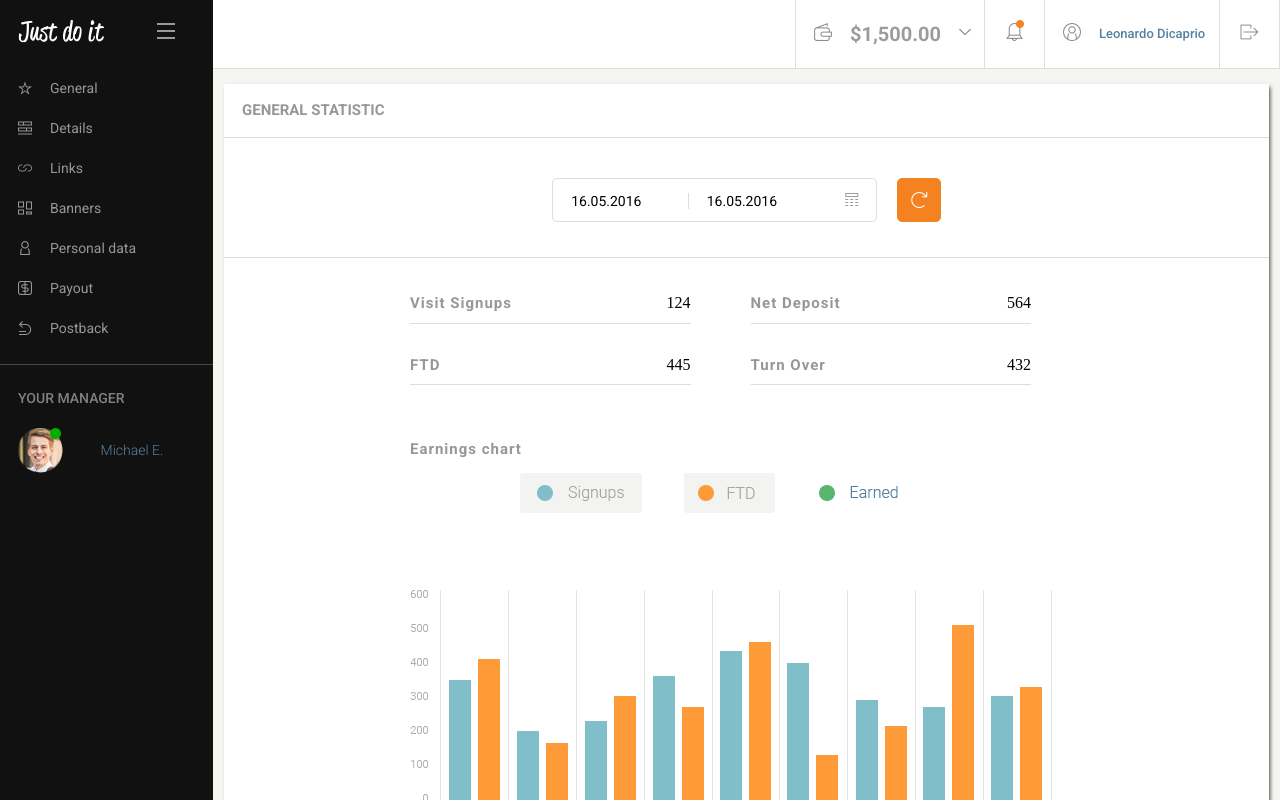
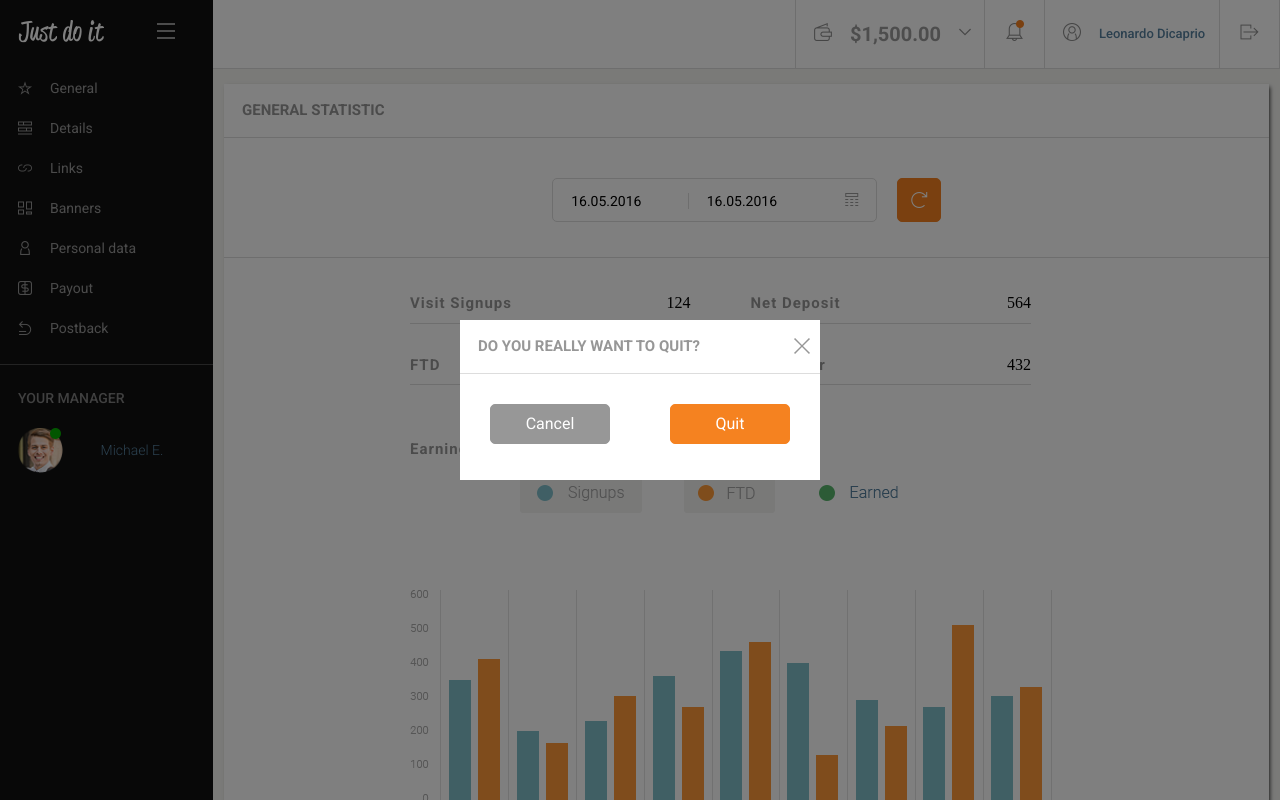
Before and after one commit to cruznovsky/administrationPanel, a website: page index.html in a window 1280 px wide. Both pictures are taken after a click on the element 1249 px from the left and 34 px from the top of the page. Shown: the top 800 px of the page. Drawn offline with Linux system fonts and the light colour scheme.

Commit message:
Add structure of exit modal

```diff
--- a/index.html
+++ b/index.html
@@ -76,7 +76,7 @@
                         <i class="icon-profile icon iconProfile"></i>
                         <p class="topNavbar__profile--name">Leonardo Dicaprio</p>
                     </div>
-                    <div class="topNavbar__exit">
+                    <div class="topNavbar__exit" id="startExit">
                         <i class="icon-quit iconQuit"></i>
                     </div>
                 </div>
@@ -1141,8 +1141,17 @@
                 <button class="login_fields--btn">Enter</button>
             </div>
         </div>
-        <script src="js/script.js">
-        </script>
+        <div class="modal exit" id="exit">
+            <i class="icon-close btn-close js--close"></i>
+            <p class="login_title">Do you really want to Quit?</p>
+            <div class="exit_btns">
+                <button class="exit_btns--btn1">Cancel</button>
+                <button class="exit_btns--btn2">Quit</button>
+            </div>
+        </div>
+    </div>
+    <script src="js/script.js">
+    </script>
 </body>
 
 </html>;
--- a/js/script.js
+++ b/js/script.js
@@ -34,6 +34,7 @@ var newLink = document.getElementsByClassName('addNewLink');
 var newBanner = document.getElementsByClassName('addNewBanner');
 var onlineChat = document.getElementsByClassName('startChat');
 var login = document.getElementById('startLogin');
+var exit = document.getElementById('startExit');
 
 newLink[0].addEventListener('click', function () {
     openModal('#newLink');
@@ -56,3 +57,7 @@ onlineChat[0].addEventListener('click', function () {
 login.addEventListener('click', function () {
     openModal('#login');
 });
+
+exit.addEventListener('click', function () {
+    openModal('#exit');
+});
--- a/sass/_components.scss
+++ b/sass/_components.scss
@@ -14,3 +14,4 @@
 @import "components/newBanner";
 @import "components/onlineChat";
 @import "components/login";
+@import "components/exit";
--- /dev/null
+++ b/sass/components/_exit.scss
@@ -0,0 +1,26 @@
+.exit {
+  width: 360px;
+  height: 160px;
+  &_title {
+    @include cardTitle;
+    margin-top: 0;
+  }
+  &_btns {
+    display: flex;
+    justify-content: space-around;
+    padding-top: 15px;
+    &--btn1 {
+      @include wideButton;
+      margin: 0;
+      background-color: #979797;
+      border-color: #979797;
+      &:hover {
+        background-color: #b1b0b0;
+      }
+    }
+    &--btn2 {
+      @include wideButton;
+      margin: 0;
+    }
+  }
+}
--- a/sass/components/_messanger.scss
+++ b/sass/components/_messanger.scss
@@ -14,6 +14,7 @@
     left: 0;
     padding-left: 18px;
     padding-top: 8px;
+    transition: 0.3s;
     &:hover {
       background-color: rgba(166, 166, 166, 0.1);
       cursor: pointer;
--- a/sass/components/_postbackCard.scss
+++ b/sass/components/_postbackCard.scss
@@ -33,6 +33,7 @@
           font-family: "Roboto", sans-serif;
           outline: none;
           margin-top: 20px;
+          resize: none;
           &::placeholder {
             padding: 10px 0 0 10px;
             font-size: 14px;
--- a/sass/components/_topNavbarCards.scss
+++ b/sass/components/_topNavbarCards.scss
@@ -53,6 +53,7 @@
     align-items: center;
     width: 175px;
     border-right: 1px solid $topNavbar-borders-color;
+    transition: 0.3s;
     .iconProfile {
       color: $topNavbar-icons-color;
       font-size: $topNavbar-profile-iconProfile-size;
@@ -79,9 +80,14 @@
     justify-content: center;
     width: 60px;
     border-right: 1px solid $topNavbar-borders-color;
+    transition: 0.3s;
     .iconQuit {
       color: $topNavbar-icons-color;
       font-size: $topNavbar-exit-iconQuit-size;
     }
+    &:hover {
+      background-color: #e3e3e3;
+      cursor: pointer;
+    }
   }
 }
```
Also changed, not shown: css/style.css.
